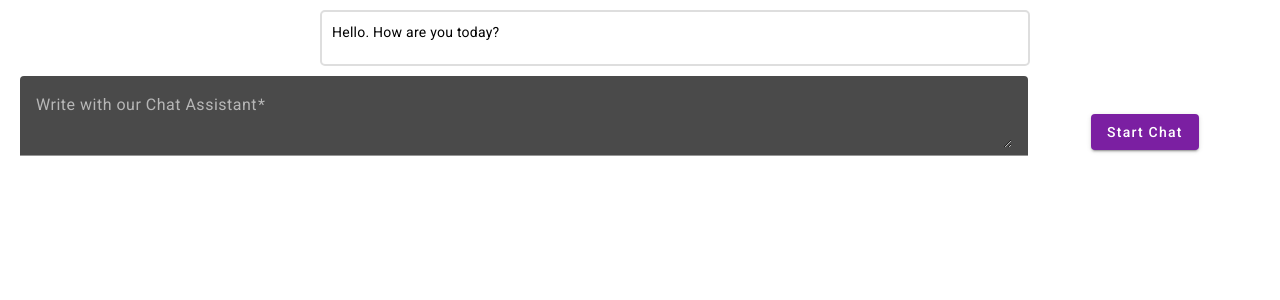
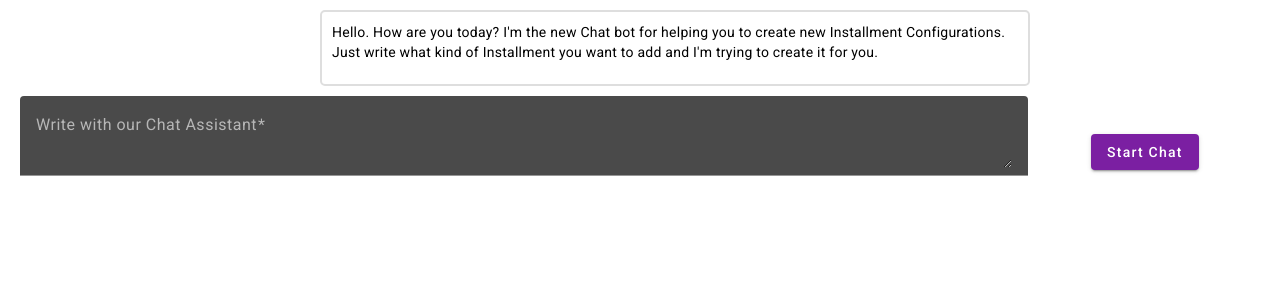
Before and after one commit to pintocr/installment-ui, an Angular app in the folder installment-ui/: page / in a window 1280 px wide. Shown: the top 300 px of the page. Built offline with nearby package versions, Linux system fonts and the light colour scheme.

Commit message:
nicer welcome text

```diff
--- a/installment-ui/src/app/main/chat/chat.component.html
+++ b/installment-ui/src/app/main/chat/chat.component.html
@@ -1,6 +1,8 @@
 <div>
   <div class="container">
-    <p>Hello. How are you today?</p>
+    <p>Hello. How are you today? I'm the new Chat bot for helping you to create new Installment Configurations.
+    Just write what kind of Installment you want to add and I'm trying to create it for you.
+    </p>
   </div>
 
   <div *ngFor="let conversation of conversations">
```
